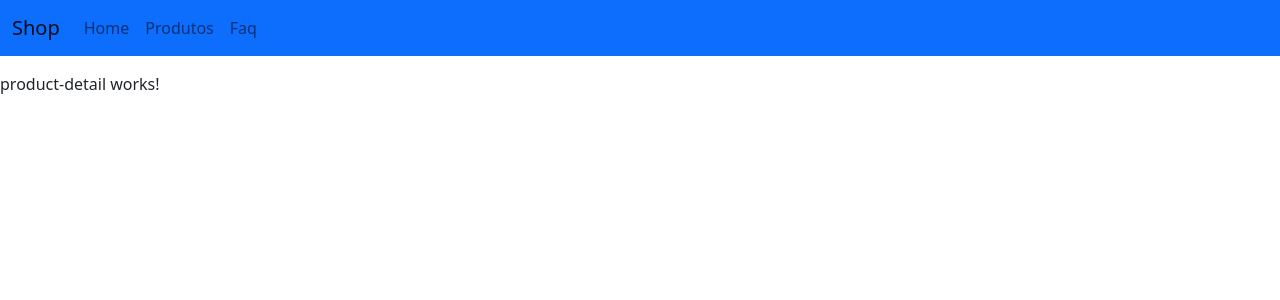
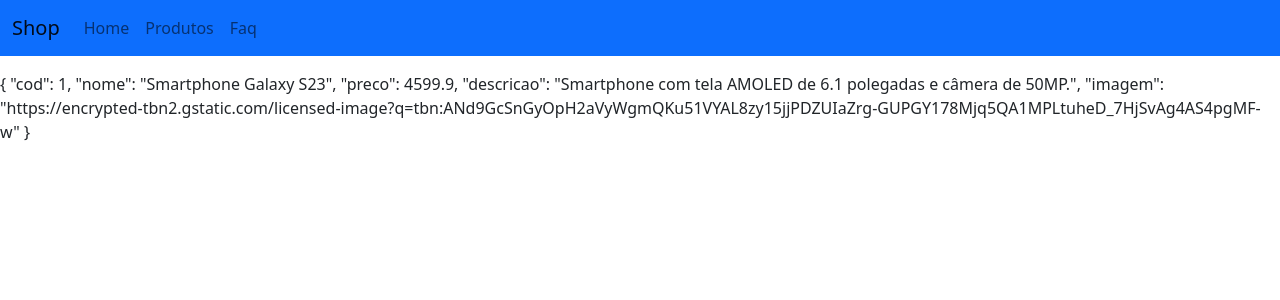
Before and after one commit to WorleySacramento/roteamento-angular, an Angular app: page /produtos/1 in a window 1280 px wide. Shown: the top 300 px of the page. Built offline with nearby package versions, Linux system fonts and the light colour scheme.

Commit message:
feat: route params 2

```diff
--- a/src/app/components/product-detail/product-detail.component.html
+++ b/src/app/components/product-detail/product-detail.component.html
@@ -1 +1,7 @@
-<p>product-detail works!</p>
+<div *ngIf="!notFound; else containerNaoEncontrado">
+{{produto | json}}
+</div>
+
+<ng-template #containerNaoEncontrado>
+    <h2>Produto não encontrado</h2>
+</ng-template>
--- a/src/app/components/product-detail/product-detail.component.ts
+++ b/src/app/components/product-detail/product-detail.component.ts
@@ -1,10 +1,30 @@
-import { Component } from '@angular/core';
+import { Component, OnInit } from '@angular/core';
+import { ActivatedRoute } from '@angular/router';
+import { Produto } from 'src/app/models/produto';
+import { ProdutoService } from 'src/app/services/produto.service';
 
 @Component({
   selector: 'app-product-detail',
   templateUrl: './product-detail.component.html',
   styleUrls: ['./product-detail.component.css']
 })
-export class ProductDetailComponent {
+export class ProductDetailComponent implements OnInit {
+  produto?: Produto;
+  notFound: boolean = false;
+
+  constructor(
+    private produtoService: ProdutoService,
+    private route: ActivatedRoute
+  ) {}
+
+  ngOnInit(): void {
+    this.route.params.subscribe({
+      next: (params) => {
+        const cod = Number(params['cod']);
+        this.produto = this.produtoService.getProduto(cod);
+        this.notFound = this.produto === undefined;
+      }
+    })
+  }
 
 }
```
